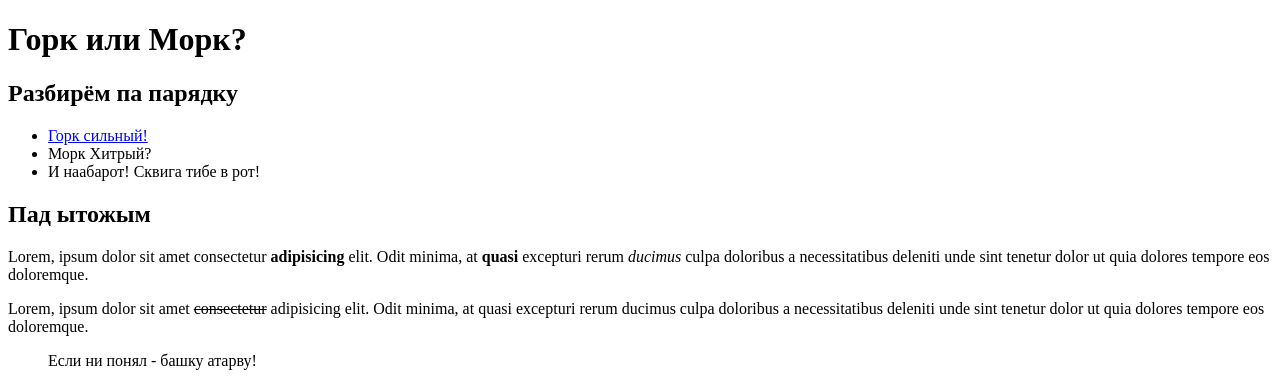
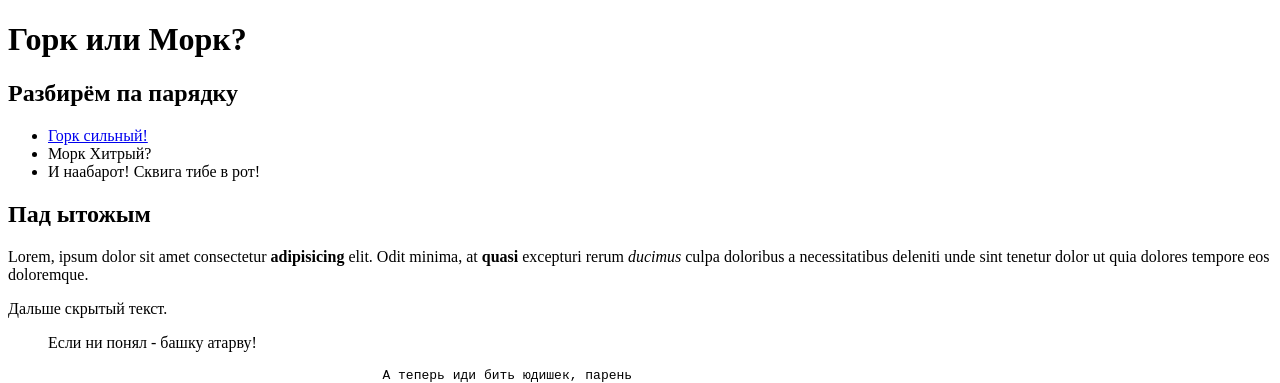
Before and after one commit to MrNiMo/Practice, a plain HTML site: page Невнятица (папка)/1/Невнятица.html in a window 1280 px wide. Shown: the top 383 px of the page. Drawn offline with Linux system fonts and the light colour scheme.

Commit message:
Update Невнятица.html

```diff
--- a/Невнятица (папка)/1/Невнятица.html
+++ b/Невнятица (папка)/1/Невнятица.html
@@ -24,8 +24,7 @@
         ut
         quia dolores tempore eos doloremque.
     </p>
-    <p>Lorem, ipsum dolor sit amet <s>consectetur</s> adipisicing elit. Odit minima, at quasi excepturi rerum ducimus
-        culpa doloribus a necessitatibus deleniti unde sint tenetur dolor ut quia dolores tempore eos doloremque.</p>
+    <p>Дальше скрытый текст.</p>
     <!-- <p>Lorem, ipsum dolor sit amet consectetur adipisicing elit. Odit minima, at quasi excepturi rerum ducimus culpa doloribus a necessitatibus deleniti unde sint tenetur dolor ut quia dolores tempore eos doloremque.</p> -->
     <blockquote>
         Если ни понял - башку атарву!
@@ -98,7 +97,7 @@
         </button>
     </div>
     <h1>
-        <a href="2.7_Skillbox_Layout" download>Локальный файл</a>
+        <a href="2.7_Skillbox_Layout.docx" download>Локальный файл</a>
     </h1>
     <p>
     <table border="10" width="40%" cellpadding="7" cellspacing="10">
```
